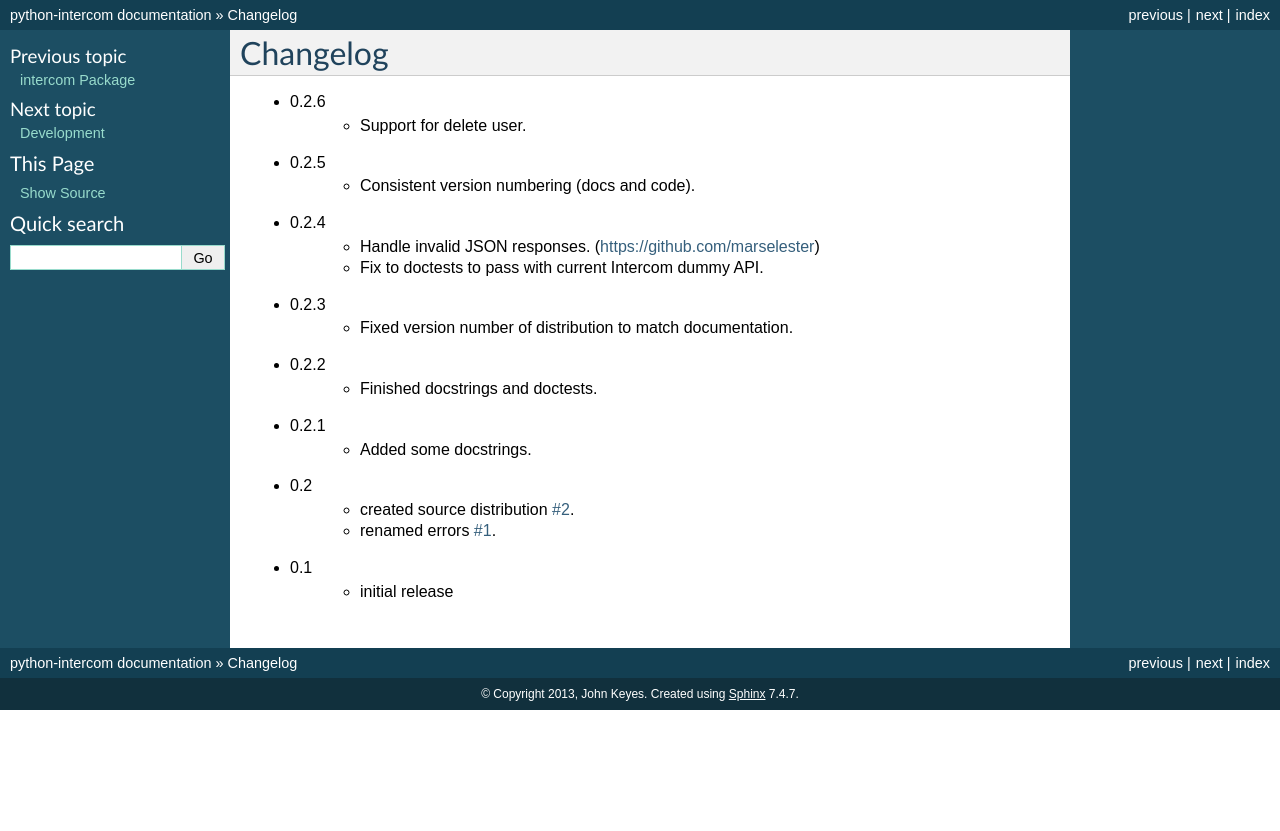
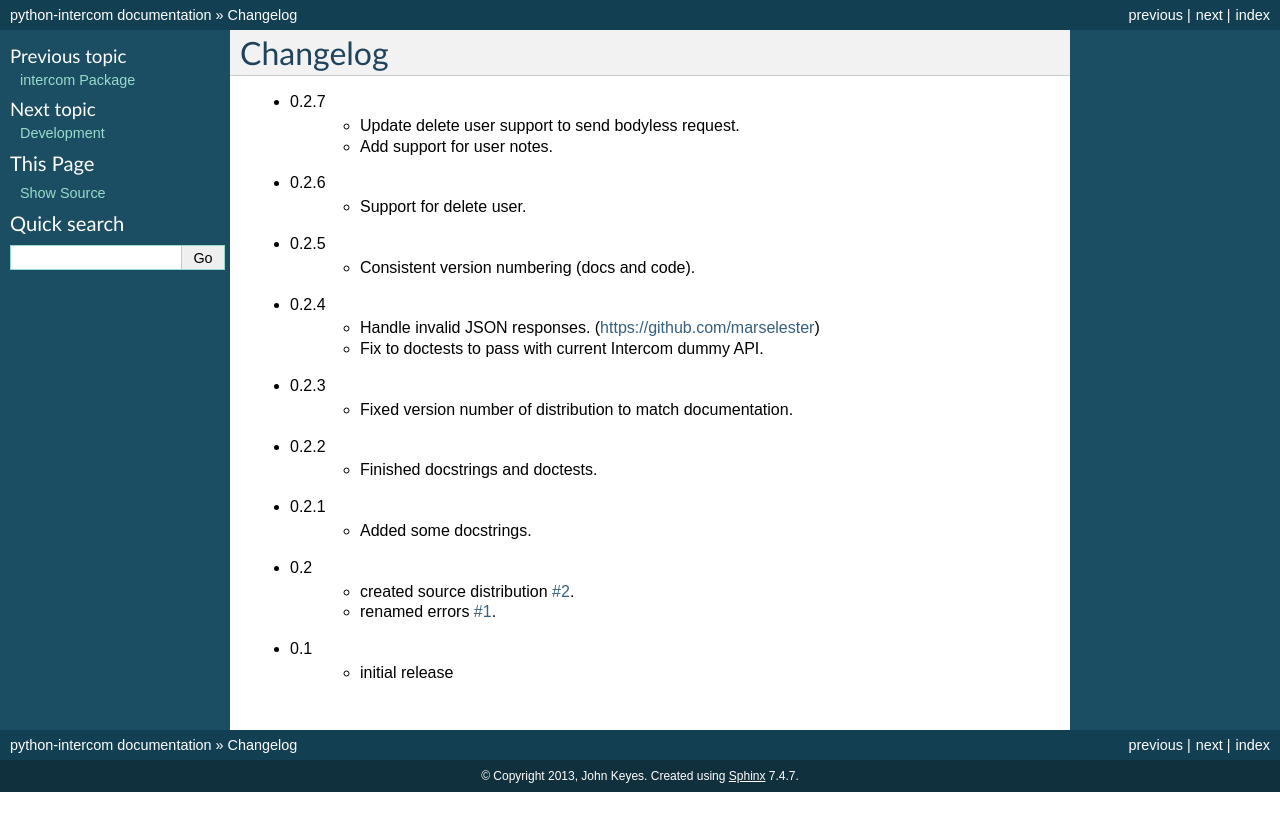
Before and after one commit to intercom/python-intercom, a Sphinx documentation site: the page built from docs/changelog.rst, in a window 1280 px wide. Shown: the top 831 px of the page. Built offline with Sphinx 7.4.7, drawn with Linux system fonts in a browser that asks for light colours; the version number could not be read and is left out.

Commit message:
Updated for 0.2.7

```diff
--- a/docs/changelog.rst
+++ b/docs/changelog.rst
@@ -2,6 +2,9 @@
 Changelog
 =========
 
+* 0.2.7
+   * Update delete user support to send bodyless request.
+   * Add support for user notes.
 * 0.2.6
    * Support for delete user.
 * 0.2.5
```
